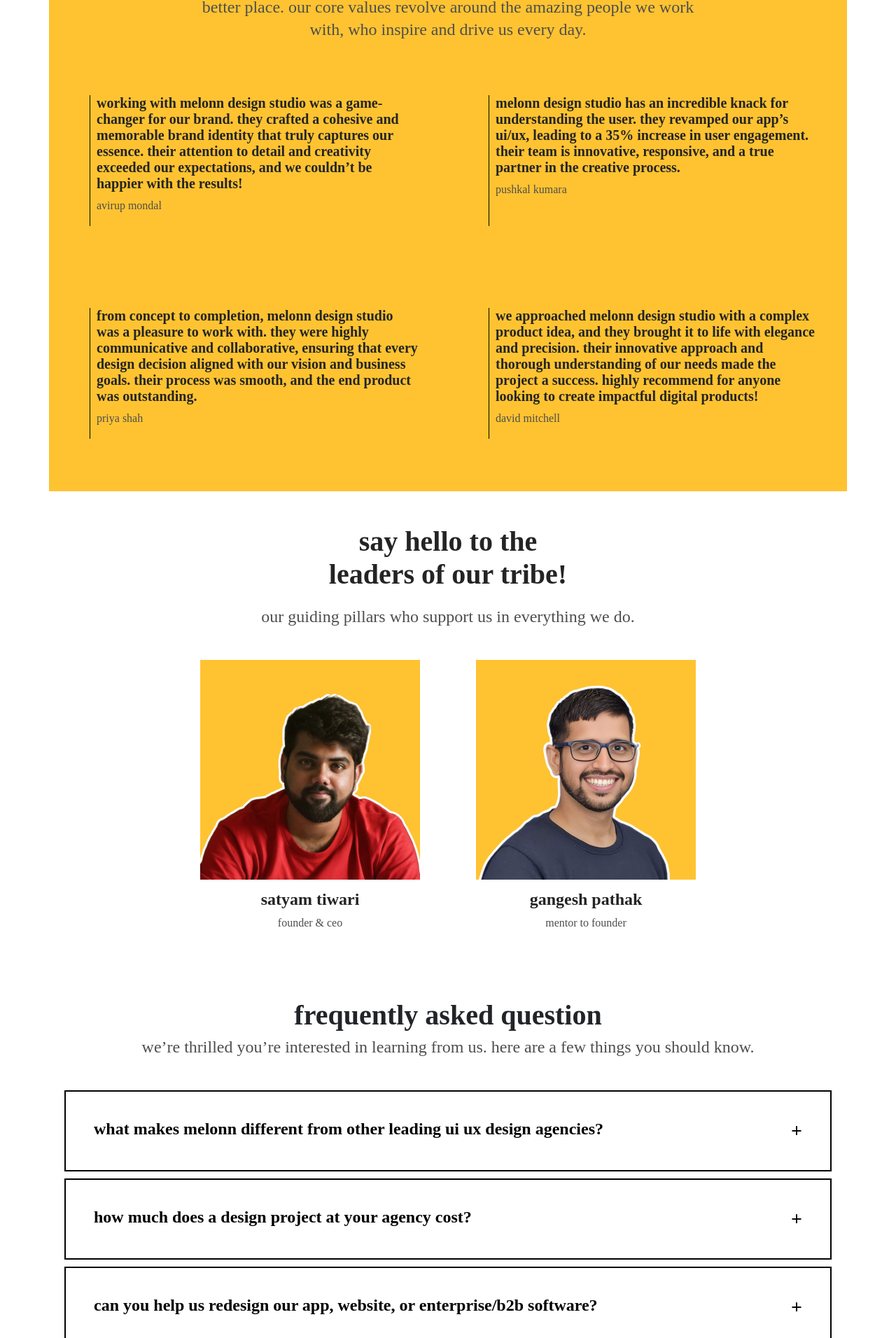
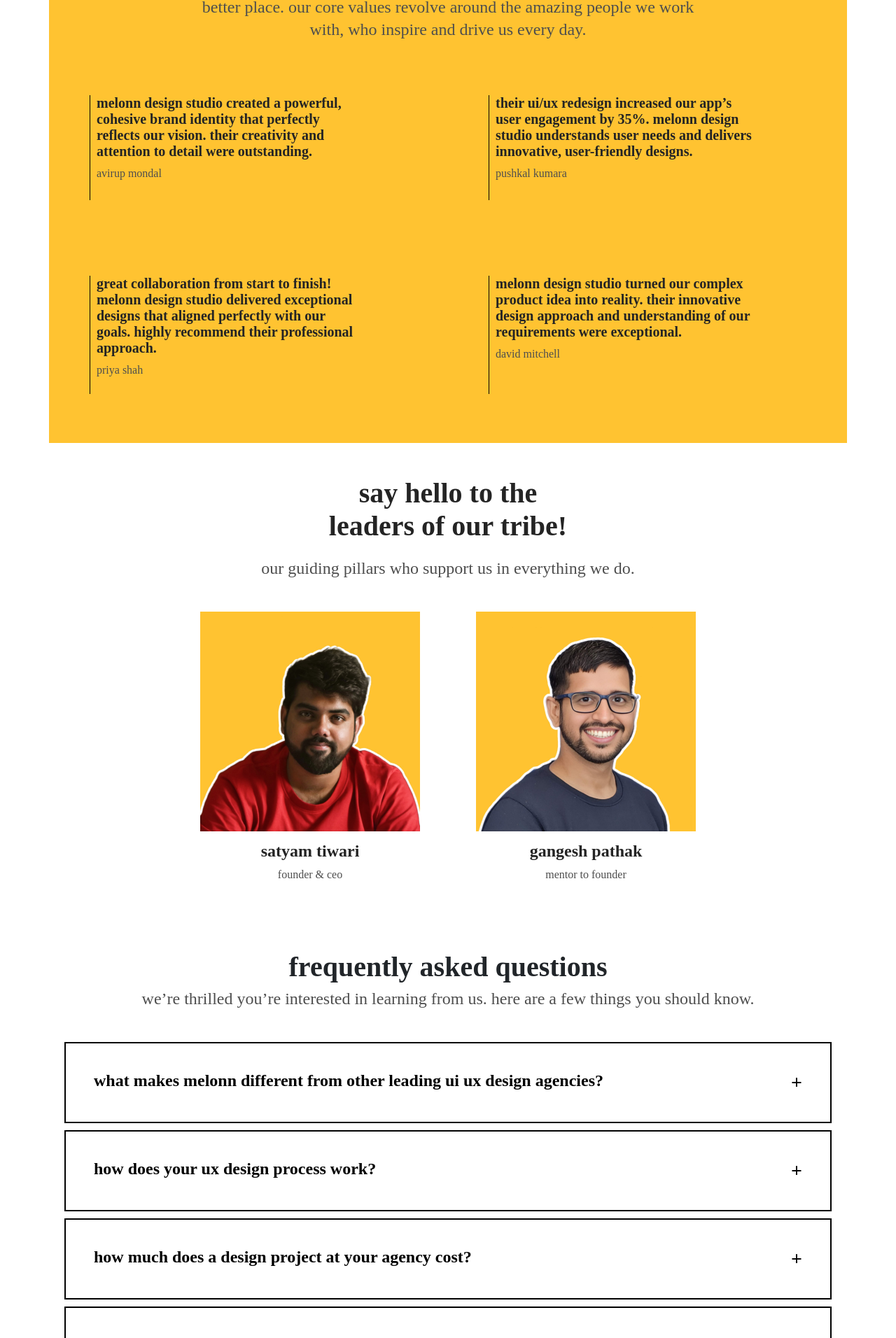
Before and after one commit to mayurnandwalkar/MellonnStududio, a React (Vite) app: page /about in a window 1280 px wide. Shown: the part 1756-3668 px from the top of the page at 70% size. Built offline with nearby package versions, Linux system fonts and the light colour scheme; a web font is replaced by a local one.

Commit message:
text added

```diff
--- a/src/Components/FaqSectionComponet.jsx
+++ b/src/Components/FaqSectionComponet.jsx
@@ -1,34 +1,91 @@
-import React, { useState } from 'react'
+import React, { useState } from 'react';
 
-const FaqSectionComponet = () => {
+const FaqSectionComponent = () => {
     const sections = [
         {
             title: "What makes Melonn different from other leading UI UX design agencies?",
-            content: "Lorem Ipsum is simply dummy text of the printing and typesetting industry. Lorem Ipsum has been the industry's standard dummy text ever since the 1500s, when an unknown printer took a galley of type and scrambled it to make a type specimen book. It has survived not only five centuries, but also the leap into electronic typesetting, remaining essentially unchanged. It was popularised in the 1960s with the release of Letraset sheets containing Lorem Ipsum passages, and more recently with desktop publishing software like Aldus PageMaker including versions of Lorem Ipsum."
+            content: (
+                <>
+                    At Melonn, we've carved a unique niche in the UI UX domain, setting ourselves apart with a combination of creativity, client-centric approach, and strategic insight. Our reputation is built on consistently delivering standout UI UX, branding, product design, and web design that not only looks great but also drives brand growth. For every project we undertake, a dedicated team leader ensures that our solutions are tailored and resonate with the target audience. Our in-house experts bring their diverse skills to the table, guaranteeing designs that captivate and foster lasting relationships. Dive deeper into our offerings and discover the Melonn difference.
+                </>
+            )
+        },
+        {
+            title: 'How does your UX design process work?',
+            content: (
+                <>
+                    Our UX journey starts with understanding your project and its goals. Here's a brief overview:
+                    <ul className='cst-style-list'>
+                        <li><strong>Discovery & Research:</strong> We dive deep to understand your brand, end-users, and project objectives, using techniques like interviews, surveys, and market analysis.</li>
+                        <li><strong>Competitive Analysis:</strong> We review your industry landscape, identifying trends and seeing where you stand amongst competitors.</li>
+                        <li><strong>Solution Crafting:</strong> Our creative team sketches ideas, mapping out user flows and journeys.</li>
+                        <li><strong>Design & Collaboration:</strong> This is where UI, UX, Product Design, and Branding come together. We design sitemaps, wireframes, prototypes, and collaborate with you for feedback.</li>
+                        <li><strong>Finalizing & Transition:</strong> Once the design is approved, we can move towards Web Design and, if needed, transition the design to our development team for a seamless handoff.</li>
+                    </ul>
+                    <br />
+                    Our commitment? A tailored approach, with tools and software that ensure smooth collaboration and a design that resonates with your brand and users.
+
+                </>
+            )
         },
         {
             title: 'How much does a design project at your agency cost?',
-            content: "Lorem Ipsum is simply dummy text of the printing and typesetting industry. Lorem Ipsum has been the industry's standard dummy text ever since the 1500s, when an unknown printer took a galley of type and scrambled it to make a type specimen book. It has survived not only five centuries, but also the leap into electronic typesetting, remaining essentially unchanged. It was popularised in the 1960s with the release of Letraset sheets containing Lorem Ipsum passages, and more recently with desktop publishing software like Aldus PageMaker including versions of Lorem Ipsum."
+            content: (
+                <>
+                    Every design project is unique, and so is its pricing! Instead of one-size-fits-all packages, we custom-craft pricing plans based on each project's distinct needs, ranging from UI/UX, Branding, Product Design to Web design.
+                    <br />
+                    <br />
+                    Your project's cost hinges on several factors, like its scope, duration, specific requirements, and the expertise involved. Unlike other agencies that focus on hourly rates, we factor in the project's holistic demands, including the dedicated team's expertise.
+                    <br />
+                    <br />
+                    Got questions or ready to dive in? Drop us an email or give us a call! We also offer a detailed project proposal after understanding your needs. Whether you're a budding startup or a seasoned enterprise, our flexible pricing adjusts to match your goals. 🚀
+                </>
+            )
         },
         {
-            title: 'Can you help us redesign our app, website, or enterprise/B2B software?',
-            content: "Lorem Ipsum is simply dummy text of the printing and typesetting industry. Lorem Ipsum has been the industry's standard dummy text ever since the 1500s, when an unknown printer took a galley of type and scrambled it to make a type specimen book. It has survived not only five centuries, but also the leap into electronic typesetting, remaining essentially unchanged. It was popularised in the 1960s with the release of Letraset sheets containing Lorem Ipsum passages, and more recently with desktop publishing software like Aldus PageMaker including versions of Lorem Ipsum."
+            title: 'How can Melonn support my startup?',
+            content: (
+                <>
+                    At Melonn, we don't just offer services; we build partnerships. Especially with startups! Why? Because we believe in the fresh, disruptive ideas young entrepreneurs bring to the table. Here's how we're committed to making your dream a reality:
+                    <ul className='cst-style-list'>
+                        <li><strong>Specialized Expertise:</strong> We're a powerhouse in UI/UX, Branding, Product Design, and Web Design. This means your startup won't just fit in; it will stand out and resonate with its audience. </li>
+                        <li><strong>Tailored Solutions:</strong>Every startup is unique, and so are our design solutions. We ensure they're aligned with your brand's voice and vision</li>
+                        <li><strong>Trust & Security:</strong> Your idea is your biggest asset. We guarantee confidentiality, ensuring your intellectual property remains just that – yours.</li>
+                        <li><strong>Unlimited Revisions:</strong> We're not satisfied until you are. We offer unlimited revisions until your vision matches the outcome. No compromises.</li>
+                        <li><strong>Transparent Pricing with a Free Quote:</strong> Before we embark on our creative journey, we'll provide a free quote. And for startups that truly captivate us, we're always open to budget-friendly packages.</li>
+                        <li><strong>Your Success is Our Pride:</strong> We've been privileged to help many startups transition from nascent ideas to industry leaders. And we're eager to be part of your success story! </li>
+                    </ul>
+                    <br />
+                    Dream big, and let Melonn handle the rest. Got more questions or ideas to share? We're just an email away!
+                </>
+            )
+        },
+
+        {
+            title: 'How soon can I expect my designs from Melonn?',
+            content: (
+                <>
+                    Expect your designs in 2 to 4 business days, depending on the complexity. Simple tasks, like graphic designs, can be ready within a day, while intricate ones like full-page web designs might take up to 3 days. At Melonn, we prioritize quality and custom-fit all designs to your needs, avoiding generic templates. Remember, great design takes time, but we always aim for speedy deliveries without compromising quality. We're here to make sure your UI UX, Branding, Product Design, and Web design needs are met with excellence!
+                </>
+            )
         }
     ];
+
     const [activeIndex, setActiveIndex] = useState(-1);
 
     const togglePanel = (index) => {
         setActiveIndex((prevIndex) => (prevIndex === index ? -1 : index));
     };
+
     return (
         <>
             <section className='faq-section pt-5 pb-4'>
                 <div className='container'>
-                    <h1 className='text-center fw-bold'>frequently asked question</h1>
-                    <p className='text-center mb-5 faq-para' >We’re thrilled you’re interested in learning from us. Here are a few things you should know.</p>
+                    <h1 className='text-center fw-bold'>frequently asked questions</h1>
+                    <p className='text-center mb-5 faq-para'>We’re thrilled you’re interested in learning from us. Here are a few things you should know.</p>
                     {sections.map((section, index) => (
-                        <div key={index} className={`p-4 accordion-main-div ${activeIndex === index ? 'active' : ''}`} >
-                            <button className={`accordion accordion-seprate-x ${activeIndex === index ? 'active' : ''}`} onClick={() => togglePanel(index)} >
+                        <div key={index} className={`p-4 accordion-main-div ${activeIndex === index ? 'active' : ''}`}>
+                            <button className={`accordion accordion-seprate-x ${activeIndex === index ? 'active' : ''}`} onClick={() => togglePanel(index)}>
                                 {section.title}
                             </button>
 
@@ -37,13 +94,12 @@ const FaqSectionComponet = () => {
                                     <p>{section.content}</p>
                                 </div>
                             )}
-
                         </div>
                     ))}
                 </div>
             </section>
         </>
-    )
+    );
 }
 
-export default FaqSectionComponet
+export default FaqSectionComponent;
--- a/src/Pages/AboutPage.jsx
+++ b/src/Pages/AboutPage.jsx
@@ -25,7 +25,7 @@ const AboutPage = () => {
                         <div className="grid-item">
                             <div className="mb-4">
                                 <div className="cst-hight-hr"></div>
-                                <h5>Working with Melonn Design Studio was a game-changer for our brand. They crafted a cohesive and memorable brand identity that truly captures our essence. Their attention to detail and creativity exceeded our expectations, and we couldn’t be happier with the results!</h5>
+                                <h5>Melonn Design Studio created a powerful, cohesive brand identity that perfectly reflects our vision. Their creativity and attention to detail were outstanding.</h5>
                                 <span>Avirup Mondal</span>
                             </div>
                         </div>
@@ -33,7 +33,7 @@ const AboutPage = () => {
                         <div className="grid-item">
                             <div className="mb-4">
                                 <div className="cst-hight-hr"></div>
-                                <h5>Melonn Design Studio has an incredible knack for understanding the user. They revamped our app’s UI/UX, leading to a 35% increase in user engagement. Their team is innovative, responsive, and a true partner in the creative process.</h5>
+                                <h5>Their UI/UX redesign increased our app’s user engagement by 35%. Melonn Design Studio understands user needs and delivers innovative, user-friendly designs.</h5>
                                 <span>Pushkal Kumara</span>
                             </div>
                         </div>
@@ -41,7 +41,8 @@ const AboutPage = () => {
                         <div className="grid-item">
                             <div className="mb-4">
                                 <div className="cst-hight-hr"></div>
-                                <h5>From concept to completion, Melonn Design Studio was a pleasure to work with. They were highly communicative and collaborative, ensuring that every design decision aligned with our vision and business goals. Their process was smooth, and the end product was outstanding.</h5>
+                                <h5>Great collaboration from start to finish! Melonn Design Studio delivered exceptional designs that aligned perfectly with our goals. Highly recommend their professional approach.
+                                </h5>
                                 <span>Priya Shah</span>
                             </div>
                         </div>
@@ -49,7 +50,8 @@ const AboutPage = () => {
                         <div className="grid-item">
                             <div className="mb-4">
                                 <div className="cst-hight-hr"></div>
-                                <h5>We approached Melonn Design Studio with a complex product idea, and they brought it to life with elegance and precision. Their innovative approach and thorough understanding of our needs made the project a success. Highly recommend for anyone looking to create impactful digital products!</h5>
+                                <h5>Melonn Design Studio turned our complex product idea into reality. Their innovative design approach and understanding of our requirements were exceptional.
+                                </h5>
                                 <span>David Mitchell</span>
                             </div>
                         </div>
--- a/src/index.css
+++ b/src/index.css
@@ -572,8 +572,8 @@ input[type=text]:visited {
 }
 
 .our-value-section h5 {
-    width: 100%
-    /* width: 70% */
+    width: 80%
+        /* width: 70% */
 }
 
 .our-value-section span {
@@ -842,6 +842,12 @@ input[type=text]:visited {
     opacity: 1;
 }
 
+.cst-style-list {
+    list-style: decimal;
+    margin-left: 40px;
+    margin-top: 12px;
+}
+
 @media (max-width:768px) {
     .hero-land h1 {
         color: #242424;
```
Also changed, not shown: src/Components/Footer.jsx (+16 -5 lines).
